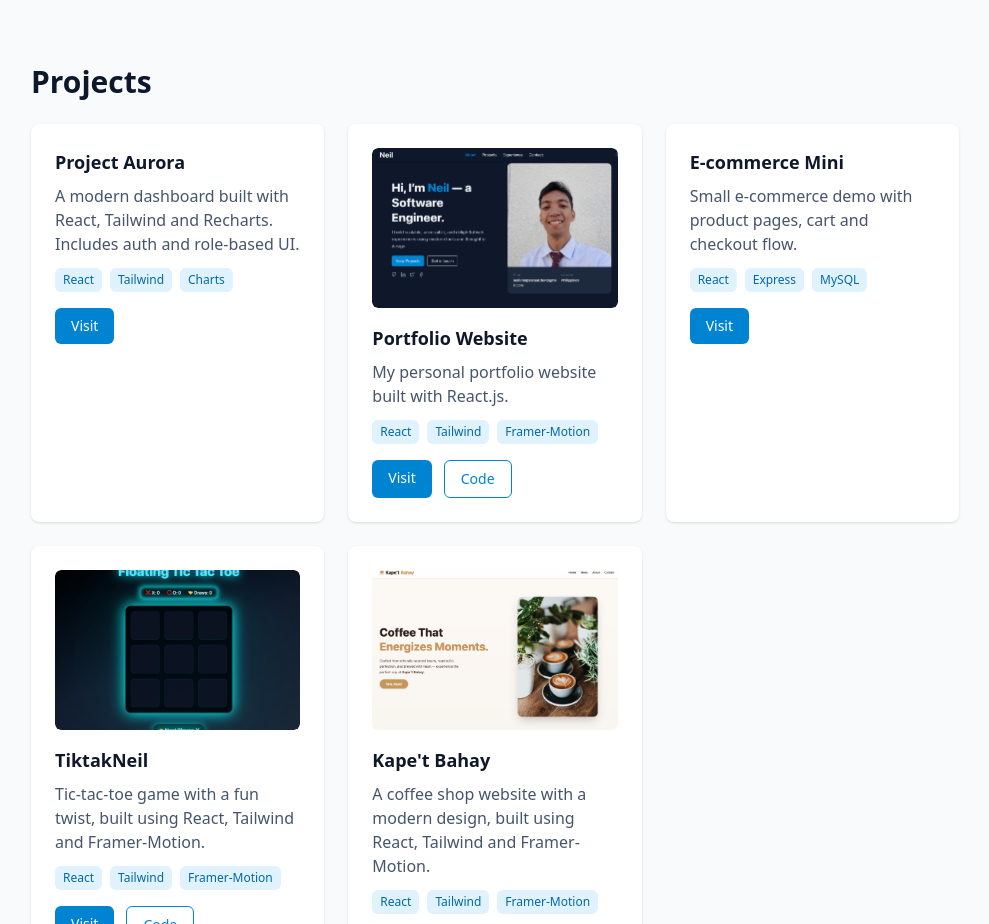
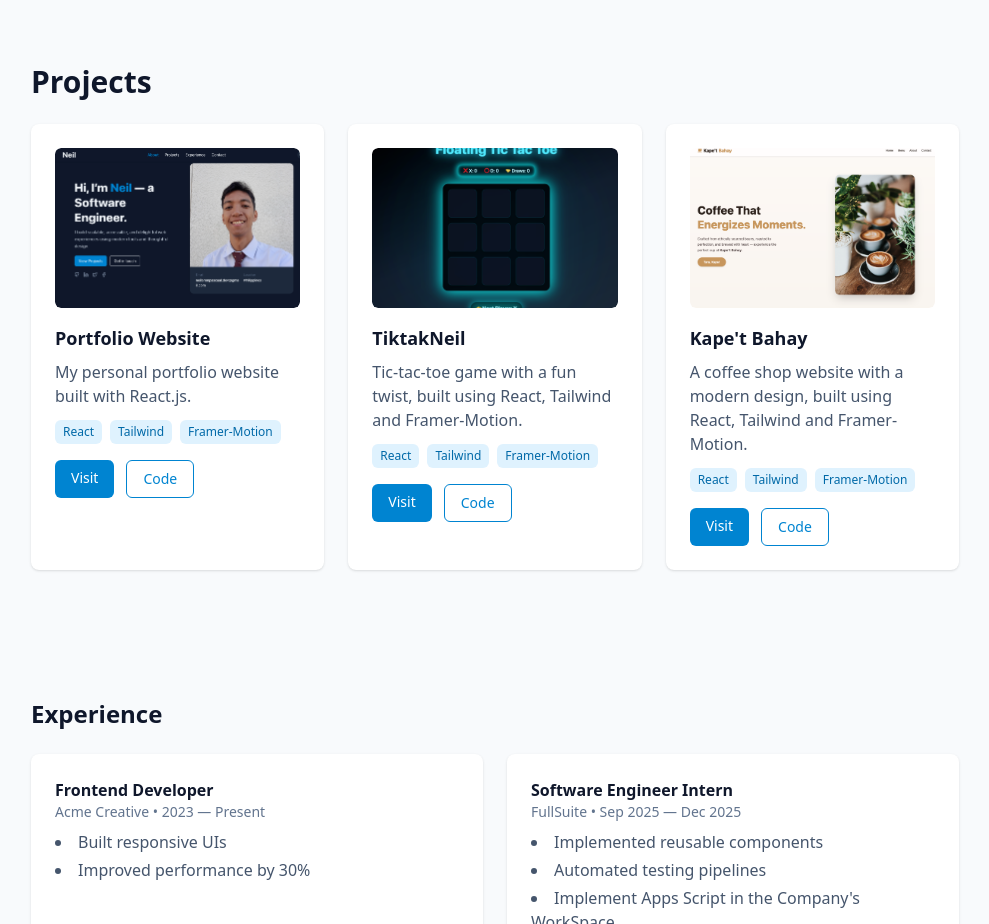
Before and after one commit to neilpascual/Portfolio, a React (Vite) app: page / in a window 1280 px wide. Shown: the part 1120-2044 px from the top of the page, without its empty margins (145-1134 px from the left). Built offline with nearby package versions, Linux system fonts and the light colour scheme.

Commit message:
improved project section

```diff
--- a/src/data/projects.js
+++ b/src/data/projects.js
@@ -1,12 +1,12 @@
 export const projects = [
-  {
-    title: 'Project Aurora',
-    desc: 'A modern dashboard built with React, Tailwind and Recharts. Includes auth and role-based UI.',
-    tags: ['React', 'Tailwind', 'Charts'],
-    live: '#',
-    img: null,
-    code: ''
-  },
+  // {
+  //   title: 'Project Aurora',
+  //   desc: 'A modern dashboard built with React, Tailwind and Recharts. Includes auth and role-based UI.',
+  //   tags: ['React', 'Tailwind', 'Charts'],
+  //   live: '#',
+  //   img: null,
+  //   code: ''
+  // },
   {
     title: 'Portfolio Website',
     desc: 'My personal portfolio website built with React.js.',
@@ -15,14 +15,14 @@ export const projects = [
     img: '/projects/neilp.png',
     code: 'https://github.com/neilpascual/Portfolio'
   },
-  {
-    title: 'E‑commerce Mini',
-    desc: 'Small e-commerce demo with product pages, cart and checkout flow.',
-    tags: ['React', 'Express', 'MySQL'],
-    live: '#',
-    img: null,
-    code: ''
-  },
+  // {
+  //   title: 'E‑commerce Mini',
+  //   desc: 'Small e-commerce demo with product pages, cart and checkout flow.',
+  //   tags: ['React', 'Express', 'MySQL'],
+  //   live: '#',
+  //   img: null,
+  //   code: ''
+  // },
   {
     title: 'TiktakNeil',
     desc: 'Tic-tac-toe game with a fun twist, built using React, Tailwind and Framer-Motion.',
```
